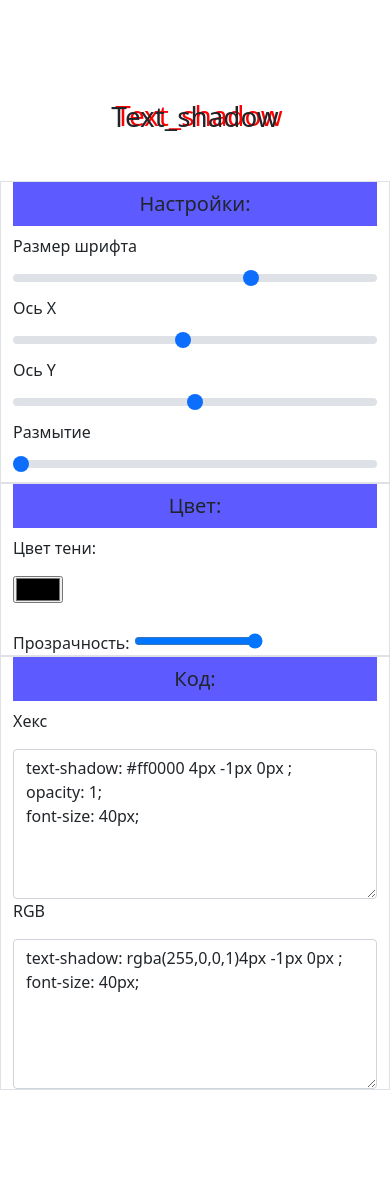
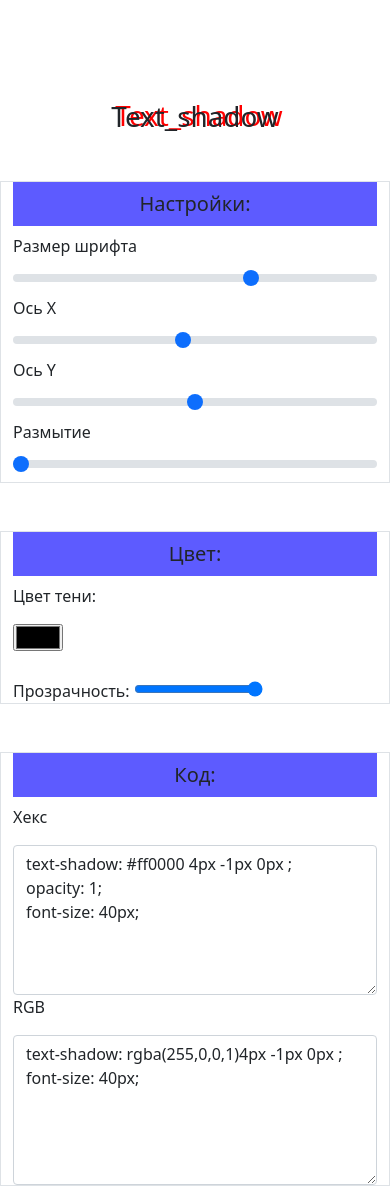
Before and after one commit to Roma-kuznetsov/gitTest-text-shadowBS, a plain HTML site: page index.html in a window 390 px wide. Drawn offline with nearby package versions, Linux system fonts and the light colour scheme.

Commit message:
First mod

```diff
--- a/index.html
+++ b/index.html
@@ -20,7 +20,7 @@
 				</div>
 			</div>
 			<div class="row">
-				<div class="col-xl-4 col-md-6 col-sm-12 border">
+				<div class="col-xl-4 col-md-6 col-sm-12 border mb-5">
 					<h5 class="text-center">Настройки:</h5>
 					<div class="block__input">
 						<label for="font-size" class="form-label">Размер шрифта</label>
@@ -33,7 +33,7 @@
 						<input type="range" class="form-range" min="0" max="15" value="0" step="1" id="blur">
 					</div>
 				</div>
-				<div class="col-xl-4 col-md-6 col-sm-12 border ">
+				<div class="col-xl-4 col-md-6 col-sm-12 border mb-5 ">
 					<h5 class="text-center">Цвет:</h5>
 					<div class="block__input mb-4">
 						<p>Цвет тени:</p>
@@ -45,7 +45,7 @@
 					</div>
 
 				</div>
-				<div class="col-xl-4 col-md-6 col-sm-12 border">
+				<div class="col-xl-4 col-md-6 col-sm-12 border mb-5">
 					<h5 class="text-center">Код:</h5>
 					<p>Хекс</p>
 					<div class="input-group">
```
